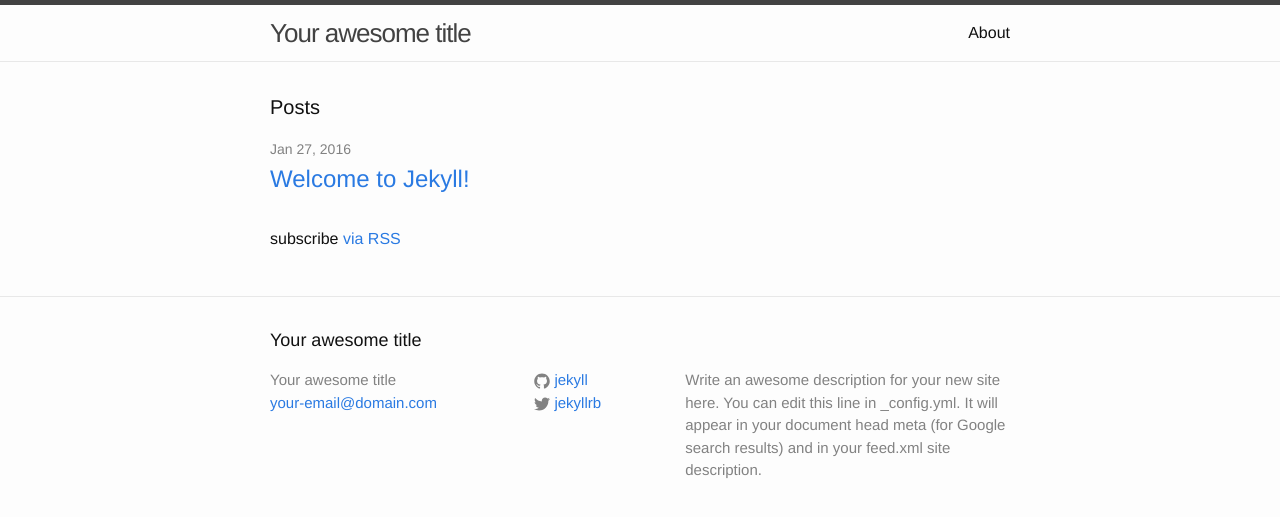
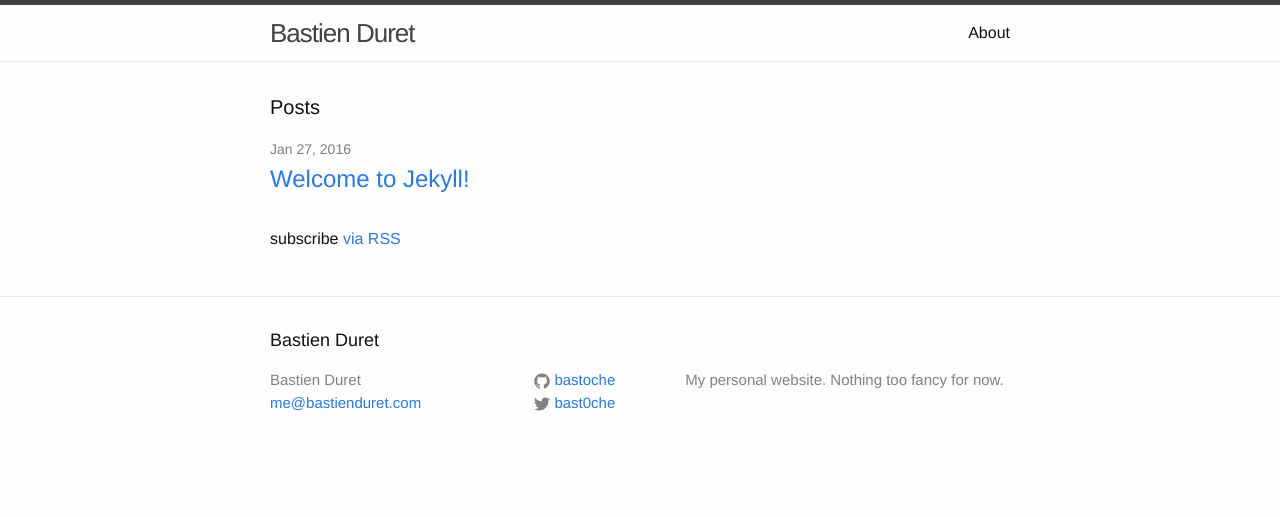
Before and after one commit to bastoche/bastoche.github.io, a Jekyll site: the page built from index.html, in a window 1280 px wide. Shown: the top 517 px of the page. Built offline with Jekyll 4.4.1, drawn with Linux system fonts in a browser that asks for light colours.

Commit message:
filled config

```diff
--- a/_config.yml
+++ b/_config.yml
@@ -1,14 +1,12 @@
 # Site settings
-title: Your awesome title
-email: your-email@domain.com
+title: Bastien Duret
+email: me@bastienduret.com
 description: > # this means to ignore newlines until "baseurl:"
-  Write an awesome description for your new site here. You can edit this
-  line in _config.yml. It will appear in your document head meta (for
-  Google search results) and in your feed.xml site description.
+  My personal website. Nothing too fancy for now.
 baseurl: "" # the subpath of your site, e.g. /blog/
-url: "http://yourdomain.com" # the base hostname & protocol for your site
-twitter_username: jekyllrb
-github_username:  jekyll
+url: "http://www.bastienduret.com" # the base hostname & protocol for your site
+twitter_username: bast0che
+github_username:  bastoche
 
 # Build settings
 markdown: kramdown
```
